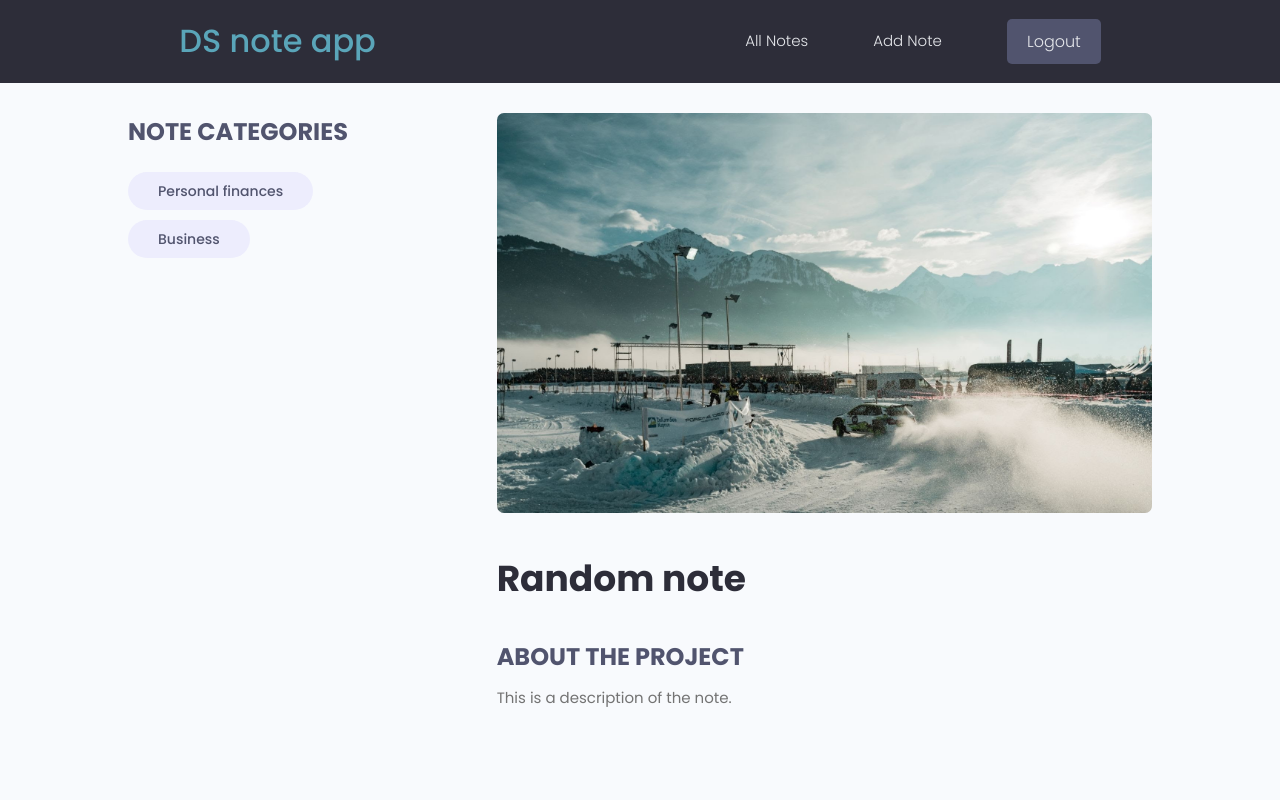
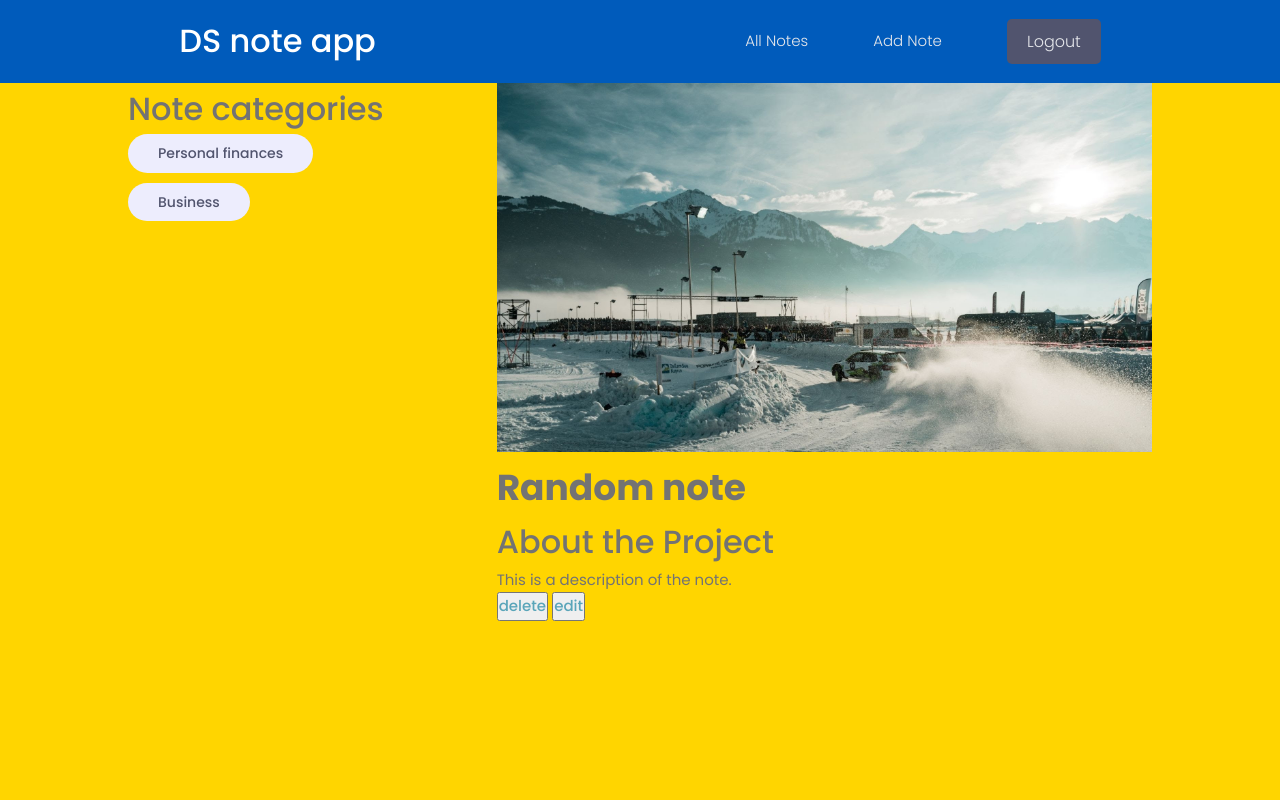
Before and after one commit to dsurajev/finalproject, a Django app: page /project/2e2039ba-3072-4748-8ac4-bb8e9b4d815e/ in a window 1280 px wide. Run offline with Django 4.2, Linux system fonts and the light colour scheme; a user stored in the database is signed in; data comes from the database, SQL or seed files in the repository; both versions use the stored data as it was after the commit; some libraries are stand-ins or nearby versions.

Commit message:
Commit 9:01pm

```diff
--- a/projects/templates/projects/delete_template.html
+++ b/projects/templates/projects/delete_template.html
@@ -5,11 +5,12 @@
 <form action="" method="POST">
     {% csrf_token %}
     <p>Are you sure you want to delete "{{object}}"?</p>
-    <a href="{% url 'projects' %}">
+    <button><a href="{% url 'projects' %}">
         Go back
-    </a>
+    </a></button>
 
     <input type="submit" value="Confirm" />
+
 </form>
 
 {% endblock %}
--- a/projects/templates/projects/projects.html
+++ b/projects/templates/projects/projects.html
@@ -3,7 +3,7 @@
 {% block content %}
 
 <main class="projects">
-    <section class="hero-section text-center">
+    <section class="hero-section text-center" style="background-color: #FFD500">
       <div class="container container--narrow">
         <div class="hero-section__box">
           <h2>Search notes</span></h2>
--- a/projects/templates/projects/single-project.html
+++ b/projects/templates/projects/single-project.html
@@ -4,34 +4,29 @@
 
 
 
-<main class="singleProject my-md">
+<main class="">
     <div class="container">
       <div class="layout">
         <div class="column column--1of3">
-          <h3 class="singleProject__subtitle">Note categories</h3>
-          <div class="singleProject__toolStack">
+          <h3 class="">Note categories</h3>
+          <div class="">
             {% for tag in project.tags.all %}
             <span class="tag tag--pill tag--sub tag--lg">
               <small>{{tag}}</small>
             </span>
             {% endfor %}
-
-
-
-
-
-
-
           </div>
 
         </div>
         <div class="column column--2of3">
-          <img class="singleProject__preview" src="{{ project.featured_image.url }}" alt="portfolio thumbnail" />
-          <h2 class="singleProject__title">{{project.title}}</h2>
-          <h3 class="singleProject__subtitle">About the Project</h3>
-          <div class="singleProject__info">
+          <img class="" src="{{ project.featured_image.url }}" alt="portfolio thumbnail" />
+          <h2 class="">{{project.title}}</h2>
+          <h3 class="">About the Project</h3>
+          <div class="">
             {{project.description}}
           </div>
+          <button class=""><a href="{% url 'delete-project' project.id %}">delete</a></button>
+          <button class=""><a href="{% url 'update-project' project.id %}">edit</a></button>
 
 
 {% endblock content %}
--- a/templates/main.html
+++ b/templates/main.html
@@ -17,7 +17,7 @@
 
     <title>Finalproject noteappp by Dmitrij Surajev</title>
 </head>
-<body>
+<body style="background-color: #FFD500">
     {% include 'navbar.html' %}
 
     {% if messages %}
--- a/templates/navbar.html
+++ b/templates/navbar.html
@@ -1,9 +1,9 @@
 {% load static %}
 
-<header class="header">
-    <div class="container container--narrow">
+<header class="header" style="background-color: #005BBB">
+    <div class="container container--narrow" >
       <a href="{% url 'projects' %}" class="header__logo">
-        <h3>DS note app</h3>
+        <h3 style="color: white;">DS note app</h3>
       </a>
       <nav class="header__nav">
         <input type="checkbox" id="responsive-menu" />
```
Also changed, not shown: db.sqlite3.
